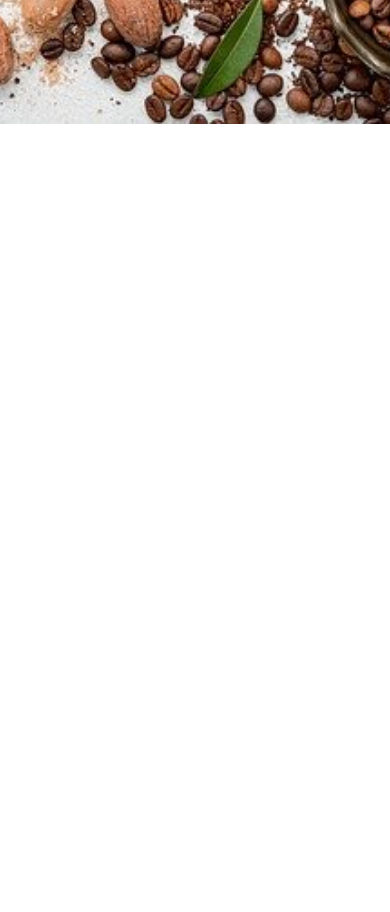
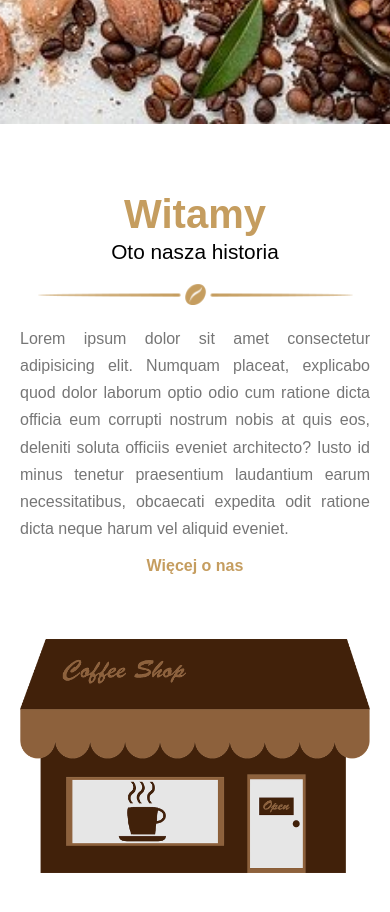
Before and after one commit to PatrykAdamski/CoffeeShop, a React (Create React App) app: page / in a window 390 px wide. Shown: the part 720-1632 px from the top of the page. Before the commit the page ends 844 px from the top, so only its background shows below. Built offline with nearby package versions, Linux system fonts and the light colour scheme.

Commit message:
About us responsive view

```diff
--- a/src/assets/styles/generic/_base.scss
+++ b/src/assets/styles/generic/_base.scss
@@ -16,6 +16,7 @@ body {
   font-family: $font-family;
   margin: 0;
   padding: 0;
+  overflow-x: hidden;
 }
 
 a,
--- a/src/assets/styles/main.scss
+++ b/src/assets/styles/main.scss
@@ -17,3 +17,4 @@
 @import "../../components/userNav/userNav";
 @import "../../components/userNavItem/userNavItem";
 @import "../../components/header/header";
+@import "../../components/aboutUs/aboutUs";
--- /dev/null
+++ b/src/components/aboutUs/AboutUs.tsx
@@ -0,0 +1,23 @@
+import React from "react";
+
+export const AboutUs = () => {
+  return (
+    <section className="aboutUs">
+      <div className="aboutUs__container">
+        <h2 className="aboutUs__title">Witamy</h2>
+        <h3 className="aboutUs__subtitle">Oto nasza historia</h3>
+        <div className="base__ornament"></div>
+        <p className="aboutUs__description">
+          Lorem ipsum dolor sit amet consectetur adipisicing elit. Numquam
+          placeat, explicabo quod dolor laborum optio odio cum ratione dicta
+          officia eum corrupti nostrum nobis at quis eos, deleniti soluta
+          officiis eveniet architecto? Iusto id minus tenetur praesentium
+          laudantium earum necessitatibus, obcaecati expedita odit ratione dicta
+          neque harum vel aliquid eveniet.
+        </p>
+        <a href="/">Więcej o nas</a>
+      </div>
+      <div className="aboutUs__image"></div>
+    </section>
+  );
+};
--- /dev/null
+++ b/src/components/aboutUs/_aboutUs.scss
@@ -0,0 +1,55 @@
+.aboutUs {
+  display: flex;
+  flex-direction: column;
+  align-items: center;
+  justify-content: center;
+  padding: 70px 20px;
+  @include notebook {
+    flex-direction: row;
+    justify-content: space-around;
+  }
+  &__container {
+    display: flex;
+    flex-direction: column;
+    justify-content: center;
+    align-items: center;
+    max-width: 500px;
+    @include notebook {
+      width: 50%;
+    }
+  }
+  &__title {
+    color: $secondary-color;
+    font-size: 2.5rem;
+    font-weight: bold;
+    margin-bottom: 0.5rem;
+  }
+  &__subtitle {
+    margin-bottom: 1rem;
+    font-size: 1.3rem;
+  }
+  &__description {
+    margin: 1rem 0;
+    color: $text-color;
+    line-height: 1.7;
+    text-align: justify;
+  }
+  &__image {
+    background-image: url(../../assets/images/CoffeeShop.png);
+    background-size: contain;
+    background-repeat: no-repeat;
+    background-position: center;
+    width: 100%;
+    height: 300px;
+    @include notebook {
+      height: 400px;
+      width: 40%;
+    }
+  }
+
+  a {
+    color: $secondary-color;
+    font-weight: bold;
+    margin-bottom: 2rem;
+  }
+}
--- a/src/components/button/_button.scss
+++ b/src/components/button/_button.scss
@@ -7,6 +7,7 @@
   box-shadow: 0px 6px 6px $text-color;
   transition: 0.3s;
   text-transform: uppercase;
+  cursor: pointer;
 
   &--primary {
     background-color: $primary-color;
--- a/src/views/root/Root.tsx
+++ b/src/views/root/Root.tsx
@@ -1,12 +1,14 @@
 import React from "react";
 import { Navigation } from "../../components/navigation/Navigation";
 import { Header } from "../../components/header/Header";
+import { AboutUs } from "../../components/aboutUs/AboutUs";
 
 function Root() {
   return (
     <>
       <Navigation />
       <Header />
+      <AboutUs />
     </>
   );
 }
```
